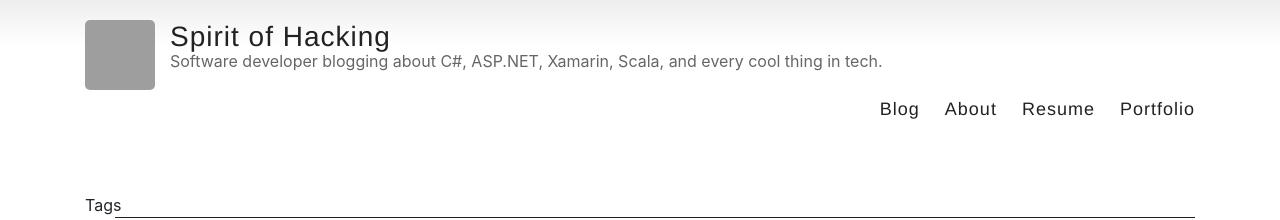
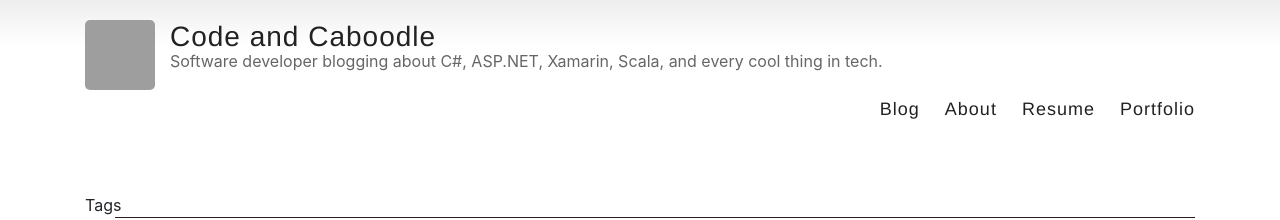
Before and after one commit to yeleywale/yeleywale.github.io, a Jekyll site: the page built from index.html, in a window 1280 px wide. Shown: the top 220 px of the page. Built offline with Jekyll 4.4.1, drawn with Linux system fonts in a browser that asks for light colours; grey boxes are pictures that could not be loaded.

Commit message:
Change site title in config.yml

```diff
--- a/_config.yml
+++ b/_config.yml
@@ -3,7 +3,7 @@
 #
 
 # Name of your site (displayed in the header)
-name: Spirit of Hacking
+name: Code and Caboodle
 
 # Short bio or description (displayed in the header)
 description: Software developer blogging about C#, ASP.NET, Xamarin, Scala, and every cool thing in tech.
```
